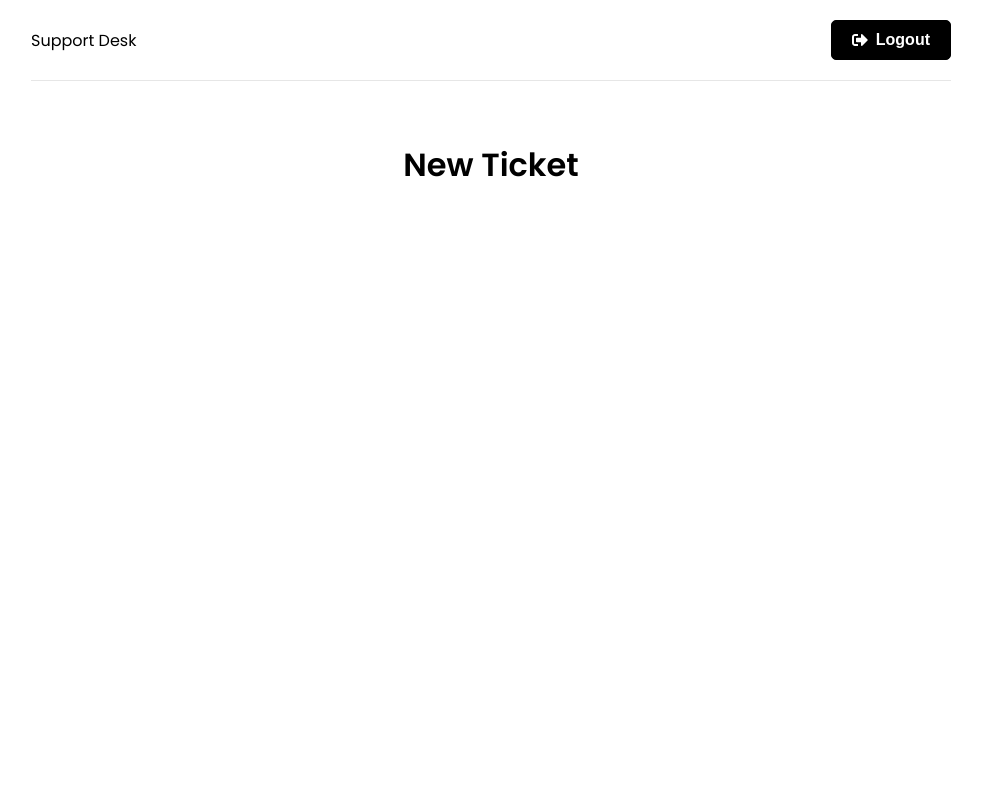
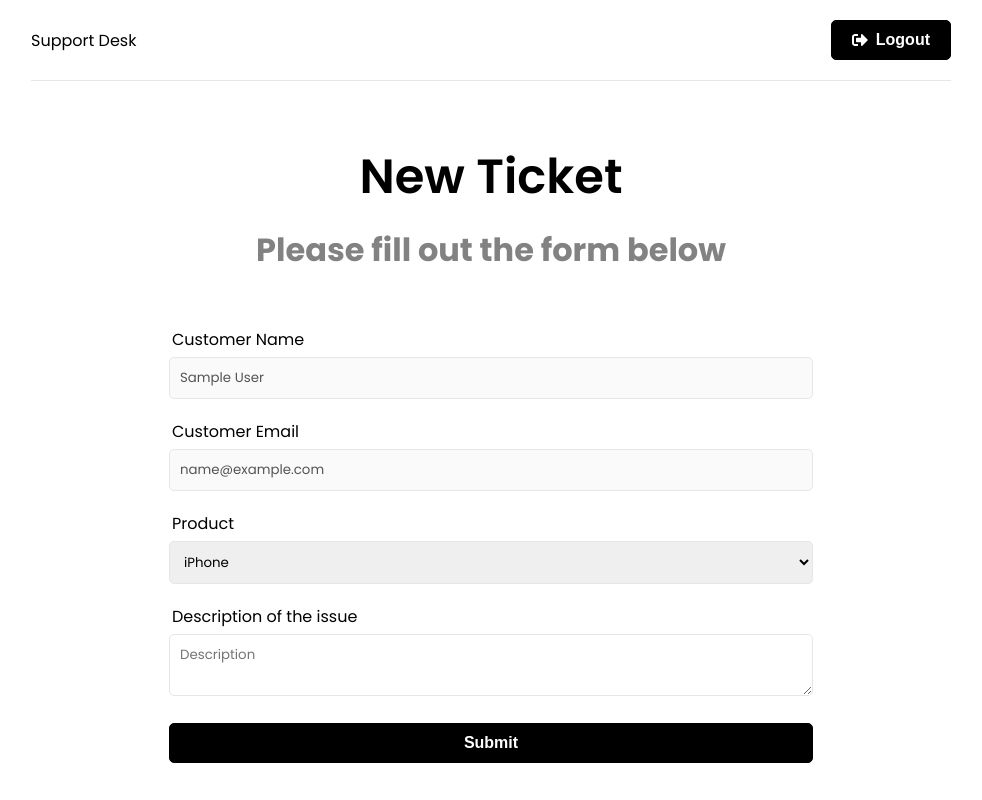
Before and after one commit to Fraser-Dunn/support-desk, a React (Create React App) app in the folder frontend/: page /new-ticket in a window 1280 px wide. Shown: the whole page, without its empty margins (149-1131 px from the left). Built offline with nearby package versions, Linux system fonts and the light colour scheme; sample sign-in values are in the browser's storage.

Commit message:
new ticket page fleshed out

```diff
--- a/frontend/src/pages/NewTicket.jsx
+++ b/frontend/src/pages/NewTicket.jsx
@@ -1,7 +1,76 @@
-import React from "react";
+import { useState } from "react";
+import { useSelector } from "react-redux";
 
-const newTicket = () => {
-   return <h1>New Ticket</h1>;
+const NewTicket = () => {
+   const { user } = useSelector((state) => state.auth);
+   const [name, setName] = useState(user.name);
+   const [email] = useState(user.email);
+   const [product, setProduct] = useState("iPhone");
+   const [description, setDescription] = useState("");
+
+   const onSubmit = (e) => {
+      e.preventDefault();
+   };
+
+   return (
+      <>
+         <section className="heading">
+            <h1>New Ticket</h1>
+            <p>Please fill out the form below</p>
+         </section>
+
+         <section className="form">
+            <div className="form-group">
+               <label htmlFor="name">Customer Name</label>
+               <input
+                  type="text"
+                  className="form-control"
+                  value={name}
+                  disabled
+               />
+            </div>
+            <div className="form-group">
+               <label htmlFor="name">Customer Email</label>
+               <input
+                  type="text"
+                  className="form-control"
+                  value={email}
+                  disabled
+               />
+            </div>
+            <form onSubmit={onSubmit}>
+               <div className="form-group">
+                  <label htmlFor="product">Product</label>
+                  <select
+                     name="product"
+                     id="product"
+                     value={product}
+                     onChange={(e) => setProduct(e.target.value)}
+                  >
+                     <option value="iPhone">iPhone</option>
+                     <option value="iPhone">Macbook Pro</option>
+                     <option value="iPhone">iMac</option>
+                     <option value="iPhone">iPad</option>
+                  </select>
+               </div>
+               <div className="form-group">
+                  <label htmlFor="description">Description of the issue</label>
+                  <textarea
+                     name="description"
+                     id="description"
+                     className="form-control"
+                     placeholder="Description"
+                     value={description}
+                     onChange={(e) => setDescription(e.target.value)}
+                  ></textarea>
+               </div>
+               <div className="form-group">
+                  <button className="btn btn-block">Submit</button>
+               </div>
+            </form>
+         </section>
+      </>
+   );
 };
 
-export default newTicket;
+export default NewTicket;
```
